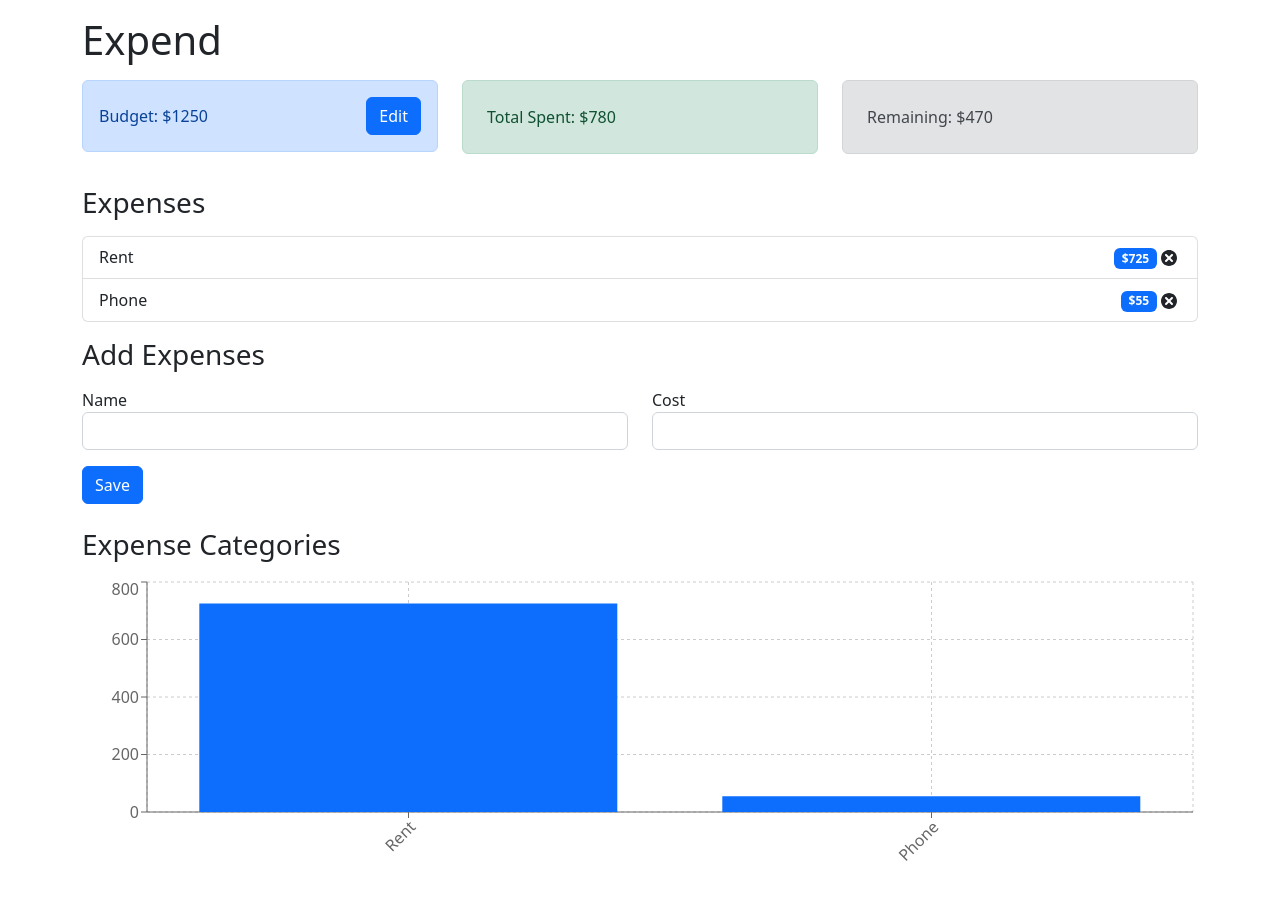
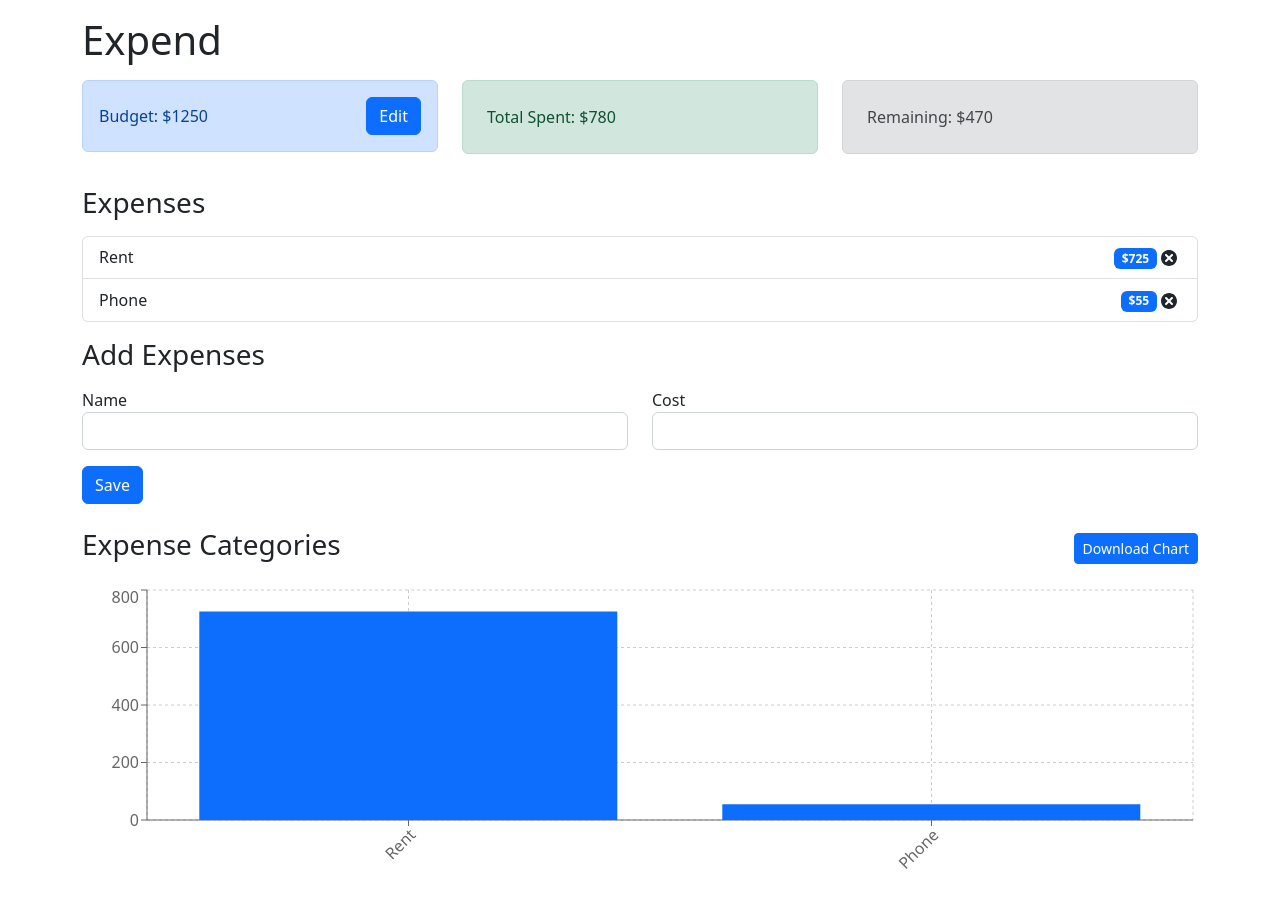
Before and after one commit to vanshajvohra/budget-tracker, a React (Create React App) app: page / in a window 1280 px wide. Built offline with nearby package versions, Linux system fonts and the light colour scheme.

Commit message:
Make chart downloadable

```diff
--- a/src/components/WeeklyExpenseChart.jsx
+++ b/src/components/WeeklyExpenseChart.jsx
@@ -1,29 +1,78 @@
-import React, { useContext } from 'react';
+import React, { useContext, useRef } from 'react';
 import { BarChart, Bar, XAxis, YAxis, CartesianGrid, Tooltip, ResponsiveContainer } from 'recharts';
 import { AppContext } from "../context/AppContext";
 
 const WeeklyExpenseChart = () => {
   const { expenses } = useContext(AppContext);
+  const chartRef = useRef(null);
 
   // Group expenses by name and calculate totals
   const getExpensesByCategory = () => {
     const categoryTotals = expenses.reduce((acc, expense) => {
-      // If this category exists, add to its total, otherwise create new category
       acc[expense.name] = (acc[expense.name] || 0) + expense.cost;
       return acc;
     }, {});
 
-    // Convert to array format for Recharts
     return Object.entries(categoryTotals).map(([name, total]) => ({
       name: name,
       amount: total
     }));
   };
 
+  const handleDownload = () => {
+    // Get the chart container
+    const chartContainer = chartRef.current;
+    if (!chartContainer) return;
+
+    // Create a canvas element
+    const canvas = document.createElement('canvas');
+    const ctx = canvas.getContext('2d');
+
+    // Get the SVG data
+    const svgData = chartContainer.querySelector('svg');
+    const svgString = new XMLSerializer().serializeToString(svgData);
+    const svg = new Blob([svgString], { type: 'image/svg+xml;charset=utf-8' });
+
+    // Create URL from SVG
+    const URL = window.URL || window.webkitURL || window;
+    const blobURL = URL.createObjectURL(svg);
+
+    // Create an Image object
+    const image = new Image();
+    image.onload = () => {
+      // Set canvas dimensions
+      canvas.width = svgData.width.baseVal.value;
+      canvas.height = svgData.height.baseVal.value;
+
+      // Draw image to canvas
+      ctx.fillStyle = 'white';
+      ctx.fillRect(0, 0, canvas.width, canvas.height);
+      ctx.drawImage(image, 0, 0);
+
+      // Convert to PNG and download
+      const downloadLink = document.createElement('a');
+      downloadLink.download = 'expense-chart.png';
+      downloadLink.href = canvas.toDataURL('image/png');
+      downloadLink.click();
+
+      // Clean up
+      URL.revokeObjectURL(blobURL);
+    };
+    image.src = blobURL;
+  };
+
   return (
     <div className="mt-4 mb-4">
-      <h3 className="mb-3">Expense Categories</h3>
-      <div style={{ height: '300px' }}>
+      <div className="d-flex justify-content-between align-items-center mb-3">
+        <h3>Expense Categories</h3>
+        <button
+          className="btn btn-primary btn-sm"
+          onClick={handleDownload}
+        >
+          Download Chart
+        </button>
+      </div>
+      <div style={{ height: '300px' }} ref={chartRef}>
         <ResponsiveContainer width="100%" height="100%">
           <BarChart data={getExpensesByCategory()}>
             <CartesianGrid strokeDasharray="3 3" />
```
